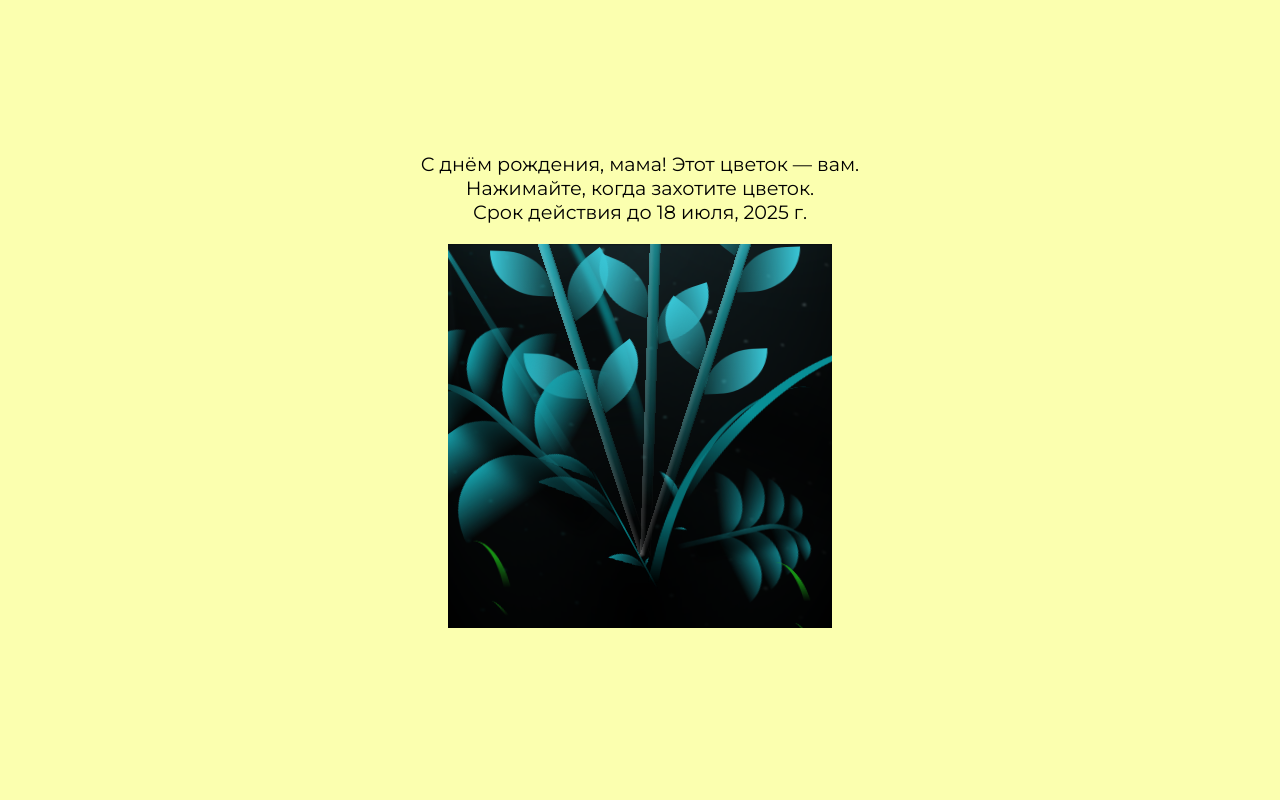
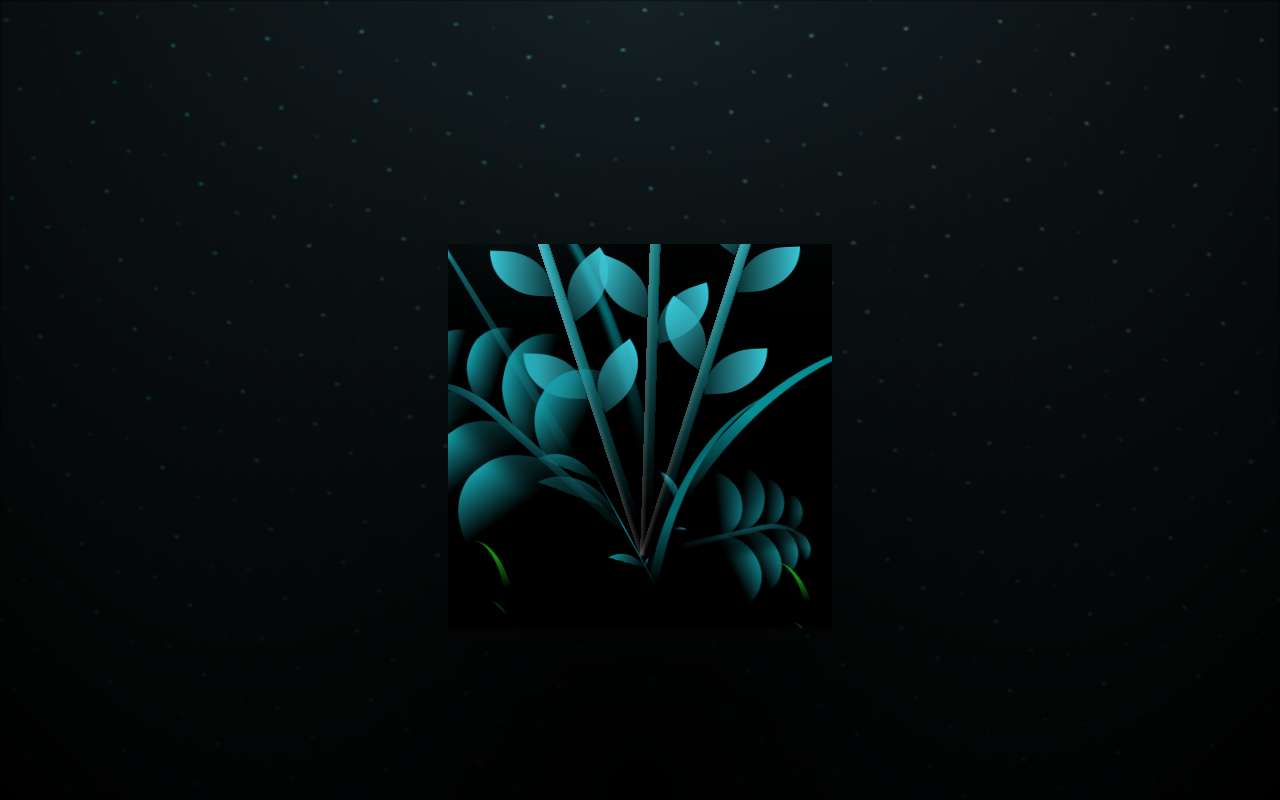
Before and after one commit to jinglebells2020/gul-al, a website: page index.html in a window 1280 px wide. Drawn offline with nearby package versions, Linux system fonts and the light colour scheme.

Commit message:
Expand night background

```diff
--- a/index.html
+++ b/index.html
@@ -12,7 +12,7 @@
     html, body {
       margin: 0;
       padding: 0;
-      background: rgb(251, 255, 175);
+      background: var(--dark-color);
       font-family: 'Montserrat', sans-serif;
       height: 100%;
       width: 100%;
@@ -60,21 +60,6 @@
       perspective: 1000px;
     }
 
-    #flower-container .night {
-      position: absolute;
-      left: 50%;
-      top: 0;
-      transform: translateX(-50%);
-      width: 100%;
-      height: 100%;
-      filter: blur(0.1vmin);
-
-        linear-gradient(90deg, rgb(0, 255, 250), rgb(240, 240, 240));
-    }
-
-    #flower-container .flowers {
-      position: relative;
-      transform: scale(0.9);
     }
 
     #flower-container .flower {
@@ -90,6 +75,7 @@
   </style>
 </head>
 <body>
+  <div class="night"></div>
   <div class="text">
     <p>С днём рождения, мама! Этот цветок — вам.</p>
     <p>Нажимайте, когда захотите цветок.</p>
@@ -98,7 +84,6 @@
 
   <button id="svg-button" onclick="send()">
     <div id="flower-container" class="not-loaded">
-      <div class="night"></div>
       <div class="flowers">
         <div class="flower flower--1">
           <div class="flower__leafs flower__leafs--1">
```
